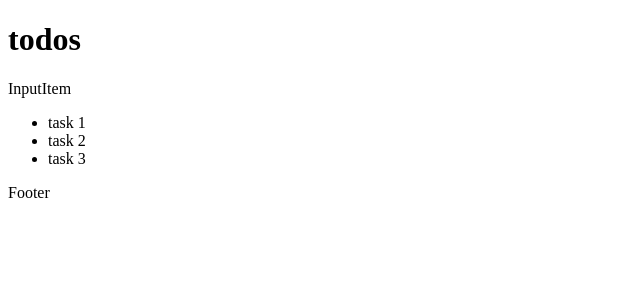
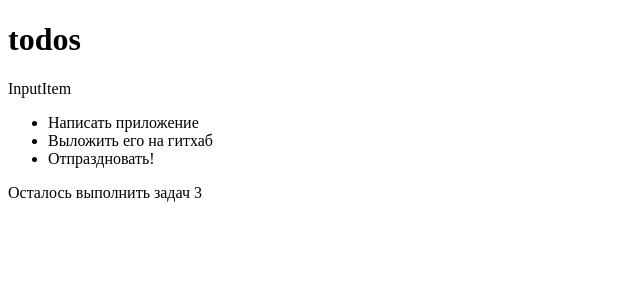
Before and after one commit to WebHeroSchool/React_todo_Shepelev, a React (Create React App) app: page / in a window 1280 px wide. Shown: the top 300 px of the page, without its empty margins (0-640 px from the left). Built offline with nearby package versions, Linux system fonts and the light colour scheme.

Commit message:
сделал задание по props

```diff
--- a/src/components/App/App.js
+++ b/src/components/App/App.js
@@ -3,11 +3,14 @@ import InputItem from '../InputItem/InputItem';
 import ItemList from '../ItemList/ItemList';
 import Footer from '../Footer/Footer';
 
+const taskCount = 3;
+const importantTask = 'Написать приложение';
+
 const App = () => (<div>
   <h1> todos </h1>
   <InputItem />
-  <ItemList />
-  <Footer />
+  <ItemList todoItem = {importantTask}/>
+  <Footer count = {taskCount} />
 </div>)
 
 export default App
--- a/src/components/Footer/Footer.js
+++ b/src/components/Footer/Footer.js
@@ -1,7 +1,5 @@
 import React from 'react';
 
-const Footer = () => (<div>
-  Footer
-</div>)
+const Footer = ({ count }) => (<div> Осталось выполнить задач {count}</div>)
 
 export default Footer
--- a/src/components/Item/Item.js
+++ b/src/components/Item/Item.js
@@ -1,7 +1,5 @@
 import React from 'react';
 
-const Item = () => (<div>
-  Item
-</div>)
+const Item = ({ todoItem }) => (<div>{todoItem}</div>)
 
 export default Item
--- a/src/components/ItemList/ItemList.js
+++ b/src/components/ItemList/ItemList.js
@@ -1,10 +1,11 @@
 import React from 'react';
+import Item from '../Item/Item';
 
-const ItemList = () => (<div>
+const ItemList = ({ todoItem }) => (<div>
   <ul>
-    <li>task 1</li>
-    <li>task 2</li>
-    <li>task 3</li>
+    <li><Item todoItem = {todoItem}/></li>
+    <li><Item todoItem = {'Выложить его на гитхаб'}/></li>
+    <li><Item todoItem = {'Отпраздновать!'}/></li>
   </ul>
 </div>)
 
```
